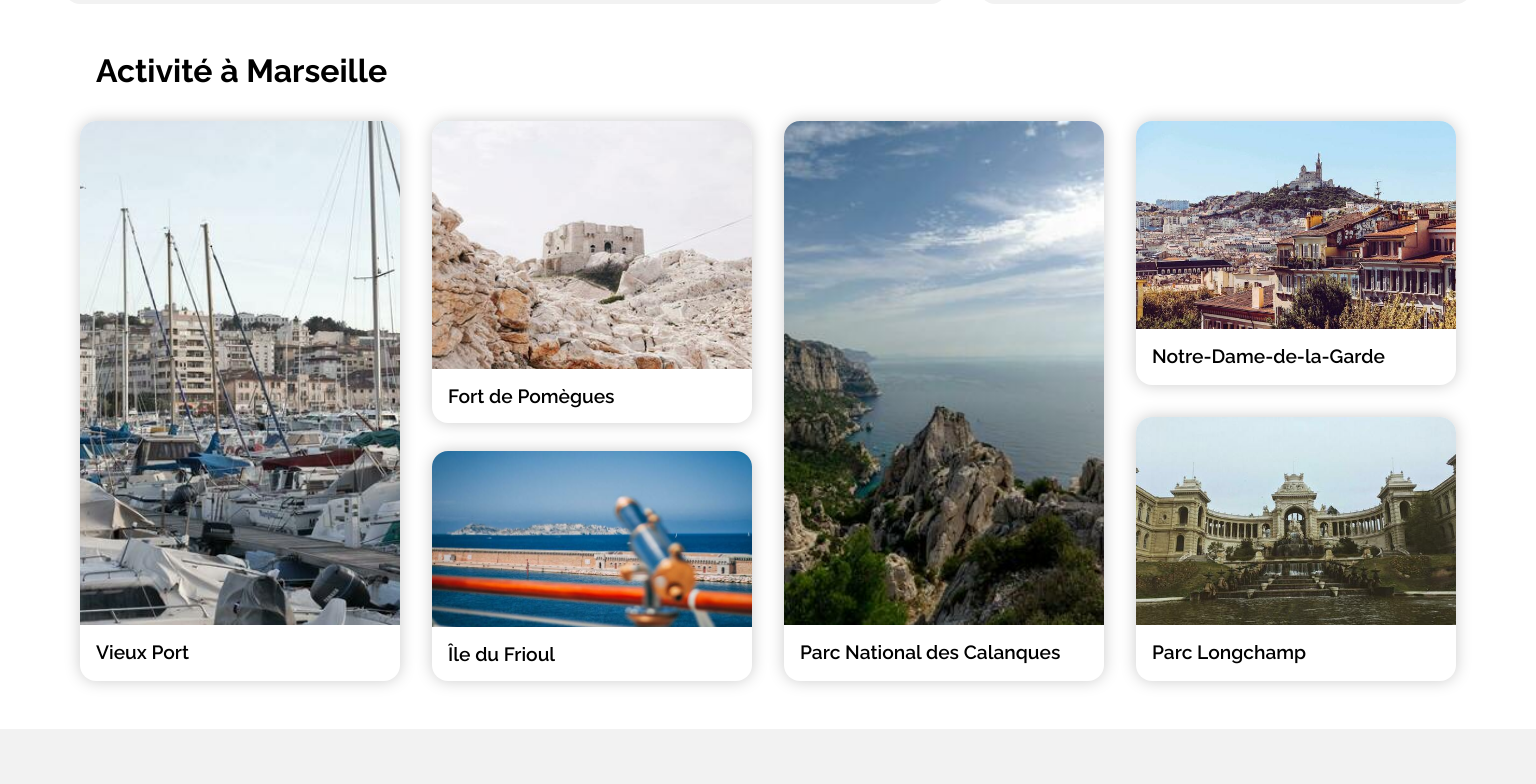
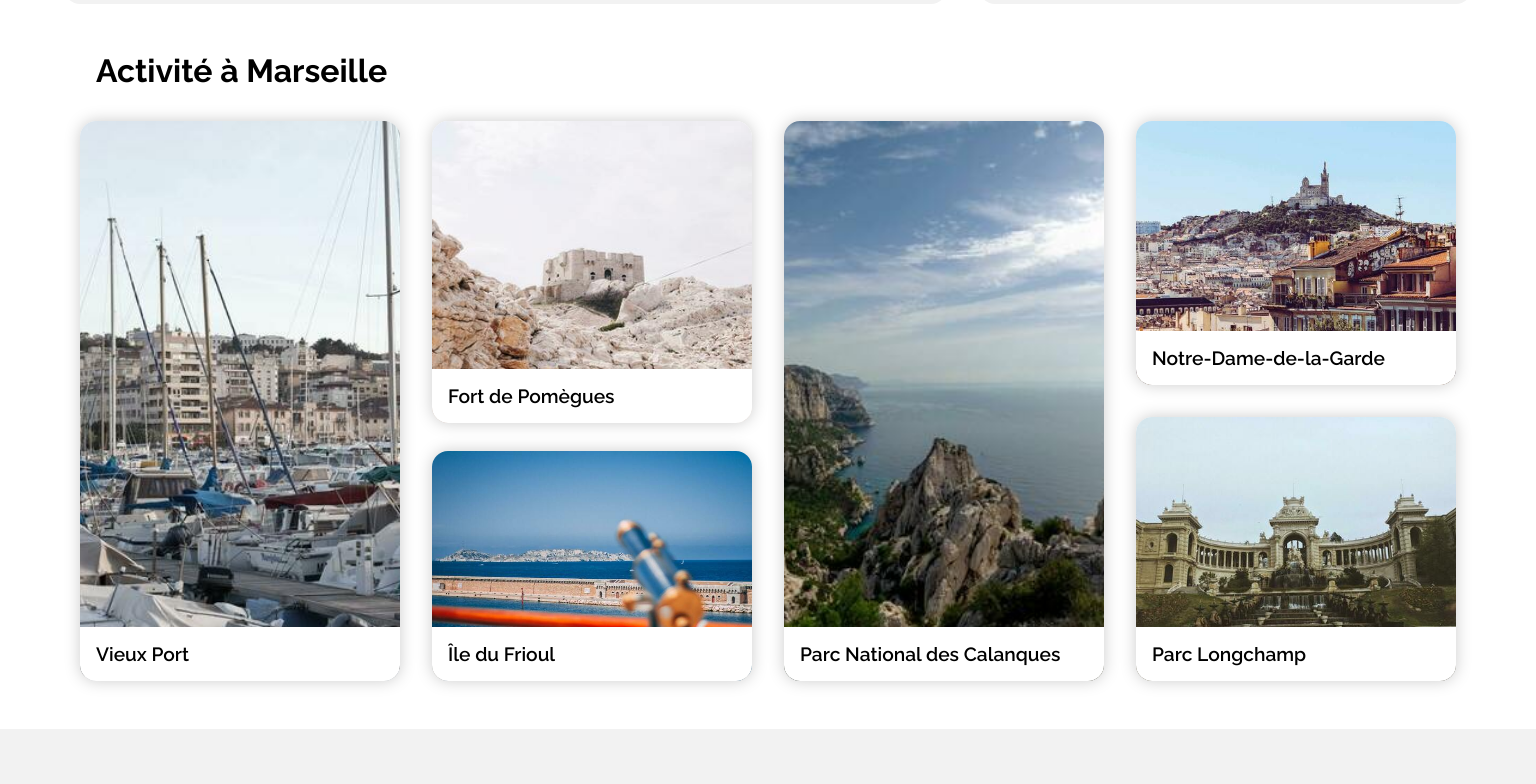
Before and after one commit to Luna-shadow/NicolasSurena_2_03012021, a website: page index.html in a window 1536 px wide. Shown: the part 1220-2004 px from the top of the page. Drawn offline with Linux system fonts and the light colour scheme.

Commit message:
last correction

```diff
--- a/reservia.css
+++ b/reservia.css
@@ -11,8 +11,8 @@ lieghten blue : #DEEBFF
  *
  */
 
+ /* OLD VERSION : 454*/
 
- /* lire le READ ME pour les font-face */
 @font-face {
     font-family: "raleway";
     src: url("/fonts/Raleway/Raleway-VariableFont_wght.ttf") format("truetype");
@@ -68,7 +68,7 @@ a{
 }
 .mainHeader-nav-bloc-item{
     border-bottom: 0.2rem solid #F2F2F2;
-    font-weight: 500;
+    font-weight: 600;
     padding: 0.7rem;
     text-align: center;
     width: 50%;
@@ -152,7 +152,7 @@ a{
     -ms-border-radius: 1rem;
     -o-border-radius: 1rem;
 
-    /* POUR UN PEU D'HUMOUR, LE DECOMMENTER. HS AVEC LA MAQUETTE MAIS RAJOUTE UNE TOUCHE DE FUN => + L.582 */
+    /* POUR UN PEU D'HUMOUR, LE DECOMMENTER. HS AVEC LA MAQUETTE MAIS RAJOUTE UNE TOUCHE DE FUN => + L.627 */
 
     /* transition: background-color 0.5s, right 1s 0.5s cubic-bezier(.29,.09,.49,.99), transform 3s;
     -webkit-transition: background-color 0.5s, right 1s 0.5s cubic-bezier(.29,.09,.49,.99), transform 3s;
@@ -450,7 +450,7 @@ a{
         flex-wrap: wrap;
         justify-content: center;
 }
-.mainWrapper-activity-bloc-activityArea-link{
+/* .mainWrapper-activity-bloc-activityArea-link{
     background-color: #ffffff;
     box-shadow: 0 0 1rem #cccccc;
     display: block;
@@ -501,6 +501,53 @@ a{
 }
 .mainWrapper-activity-bloc-activityArea-link-title{
     font-weight: 700;
+} */
+.mainWrapper-activity-bloc-activityArea-link{
+    box-shadow: 0 0 1rem #cccccc;
+    background-position: center;
+    background-repeat: no-repeat;
+    background-size: cover;
+    display: flex;
+        align-items: center;
+        flex-direction: column;
+        justify-content: flex-end;
+    height: 17rem;
+    margin: 1rem 0;
+    width: 100%;
+    border-radius: 1rem;
+    -webkit-border-radius: 1rem;
+    -moz-border-radius: 1rem;
+    -ms-border-radius: 1rem;
+    -o-border-radius: 1rem;
+}
+.mainWrapper-activity-bloc-activityArea-link:nth-of-type(1){
+    background-image: url('medias/activites/4_small/reno-laithienne-QUgJhdY5Fyk-unsplash.jpg');
+}
+.mainWrapper-activity-bloc-activityArea-link:nth-of-type(2){
+    background-image: url('medias/activites/4_small/paul-hermann-QFTrLdQIRhI-unsplash.jpg');
+}
+.mainWrapper-activity-bloc-activityArea-link:nth-of-type(3){
+    background-image: url('medias/activites/4_small/kevin-hikari-rV_Qd1l-VXg-unsplash.jpg');
+}
+.mainWrapper-activity-bloc-activityArea-link:nth-of-type(4){
+    background-image: url('medias/activites/4_small/kilyan-sockalingum-NR8-cBCN3aI-unsplash.jpg');
+}
+.mainWrapper-activity-bloc-activityArea-link:nth-of-type(5){
+    background-image: url('medias/activites/4_small/florian-wehde-xW9e8gdotxI-unsplash.jpg');
+}
+.mainWrapper-activity-bloc-activityArea-link:nth-of-type(6){
+    background-image: url('medias/activites/4_small/lena-paulin-wH2-EJoDcV0-unsplash.jpg');
+}
+.mainWrapper-activity-bloc-activityArea-link-title{
+    background-color: #ffffff;
+    font-weight: 700;
+    padding: 1rem;
+    width: 100%;
+    border-radius: 0 0 1rem 1rem;
+    -webkit-border-radius: 0 0 1rem 1rem;
+    -moz-border-radius: 0 0 1rem 1rem;
+    -ms-border-radius: 0 0 1rem 1rem;
+    -o-border-radius: 0 0 1rem 1rem;
 }
 /* FOOTER */
 .footer{
@@ -766,37 +813,17 @@ a{
     }
     .mainWrapper-activity-bloc-activityArea-link:nth-child(6n+1),
     .mainWrapper-activity-bloc-activityArea-link:nth-child(6n+4){
-        padding-top: 32.5rem;
         height: 100%;
     }
-    .mainWrapper-activity-bloc-activityArea-link:nth-child(6n+1)::after,
-    .mainWrapper-activity-bloc-activityArea-link:nth-child(6n+4)::after{
-        height: 31.5rem;
-    }
     .mainWrapper-activity-bloc-activityArea-link:nth-child(6n+2){
-        padding-top: 16.5rem;
         height: 54%;
     }
-    .mainWrapper-activity-bloc-activityArea-link:nth-child(6n+2)::after{
-        height: 15.5rem;
-    }
     .mainWrapper-activity-bloc-activityArea-link:nth-child(6n+3){
-        padding-top: 12rem;
         height: 41%;
-
-    }
-    .mainWrapper-activity-bloc-activityArea-link:nth-child(6n+3)::after{
-        height: 11rem;
     }
     .mainWrapper-activity-bloc-activityArea-link:nth-child(6n+5),
     .mainWrapper-activity-bloc-activityArea-link:nth-child(6n+6){
-        padding-top: 14rem;
         height: calc(50% - 1rem);
-    }
-    .mainWrapper-activity-bloc-activityArea-link:nth-child(6n+5)::after,
-    .mainWrapper-activity-bloc-activityArea-link:nth-child(6n+6)::after{
-        padding-top: initial;
-        height: 13rem;
     }
     .mainWrapper-activity-bloc-activityArea-link-title{
         font-weight: 600;
```
